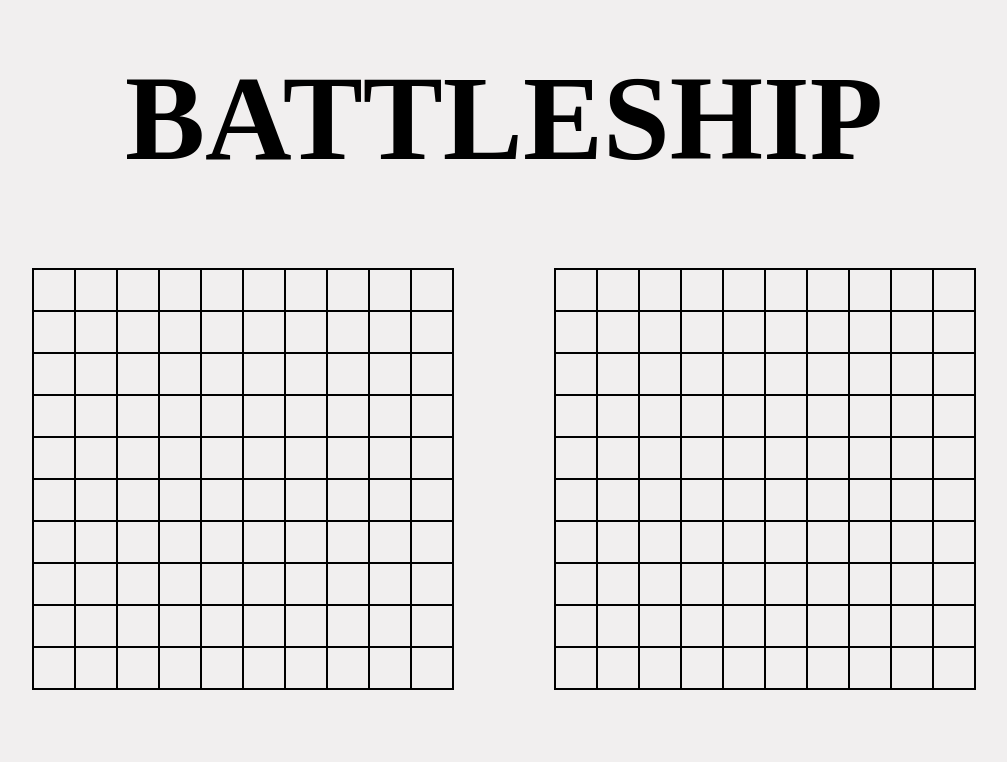
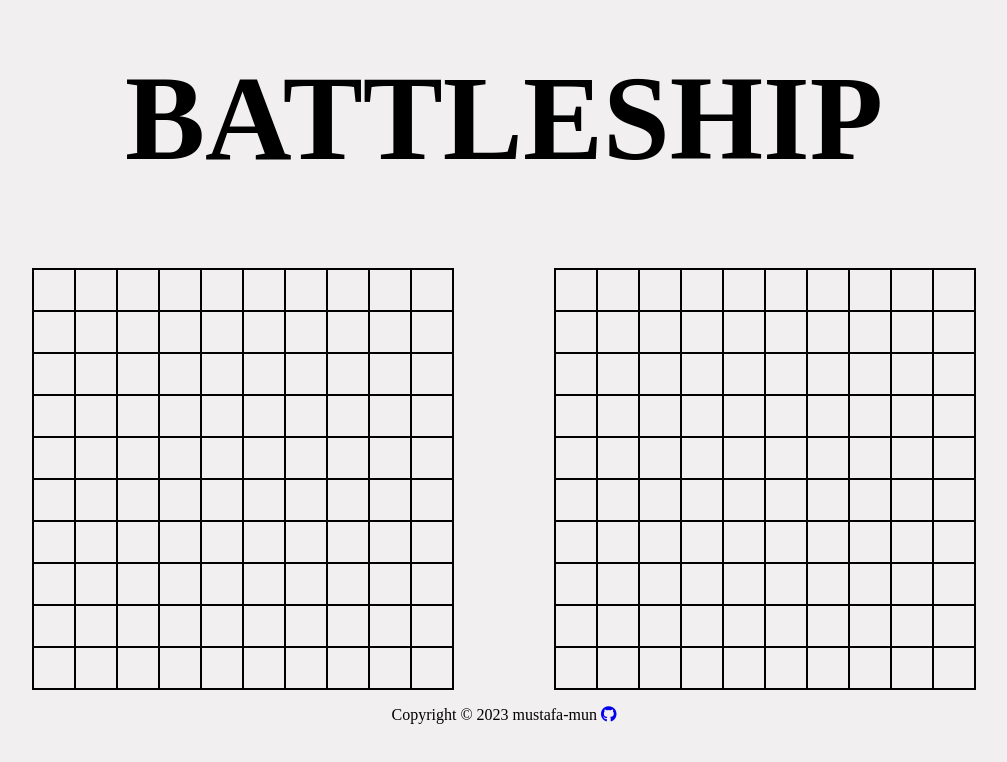
Before and after one commit to mustafa-mun/battleship, a website built with webpack: page dist/index.html in a window 1280 px wide. Shown: the whole page, without its empty margins (136-1143 px from the left). Built offline with nearby package versions, Linux system fonts and the light colour scheme; files whose address does not match are found by name; a web font is replaced by a local one.

Commit message:
footer update

```diff
--- a/dist/index.html
+++ b/dist/index.html
@@ -6,6 +6,7 @@
     <meta name="viewport" content="width=device-width, initial-scale=1.0" />
     <link rel="preconnect" href="https://fonts.googleapis.com" />
     <link rel="preconnect" href="https://fonts.gstatic.com" crossorigin />
+    <script src="https://kit.fontawesome.com/9864d609d0.js" crossorigin="anonymous"></script>
     <link
       href="https://fonts.googleapis.com/css2?family=Big+Shoulders+Stencil+Text:wght@700&display=swap"
       rel="stylesheet"
@@ -18,6 +19,14 @@
 
     <main></main>
 
+    <footer>
+      <p>Copyright 	&#169; 2023 mustafa-mun
+        <a href="https://github.com/mustafa-mun" target="_blank">
+          <i class="fab fa-github"></i>
+        </a>
+      </p>
+    </footer>
+
     <script src="./bundle.js"></script>
   </body>
 </html>
```
